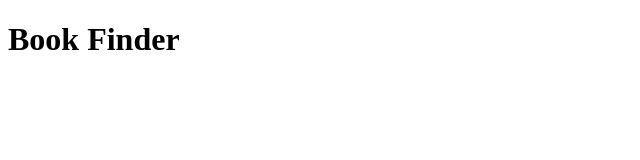
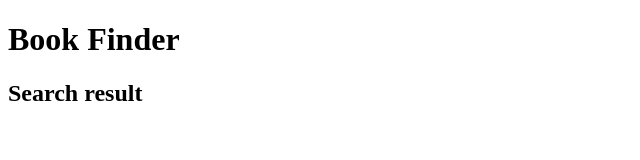
Before and after one commit to Echesa-Imaculate-Zepwa/independent-project, a plain HTML site: page index.html in a window 1280 px wide. Shown: the whole page, without its empty margins (0-640 px from the left). Drawn offline with Linux system fonts and the light colour scheme.

Commit message:
add display search result

```diff
--- a/index.html
+++ b/index.html
@@ -10,6 +10,7 @@
 <div class="row"></div>
 <h1  class="text-center"> Book Finder</h1>
 <div class="book-list"></div>
+<h2 class="display">Search result</h2>
 <body>
 
 </body>
```
